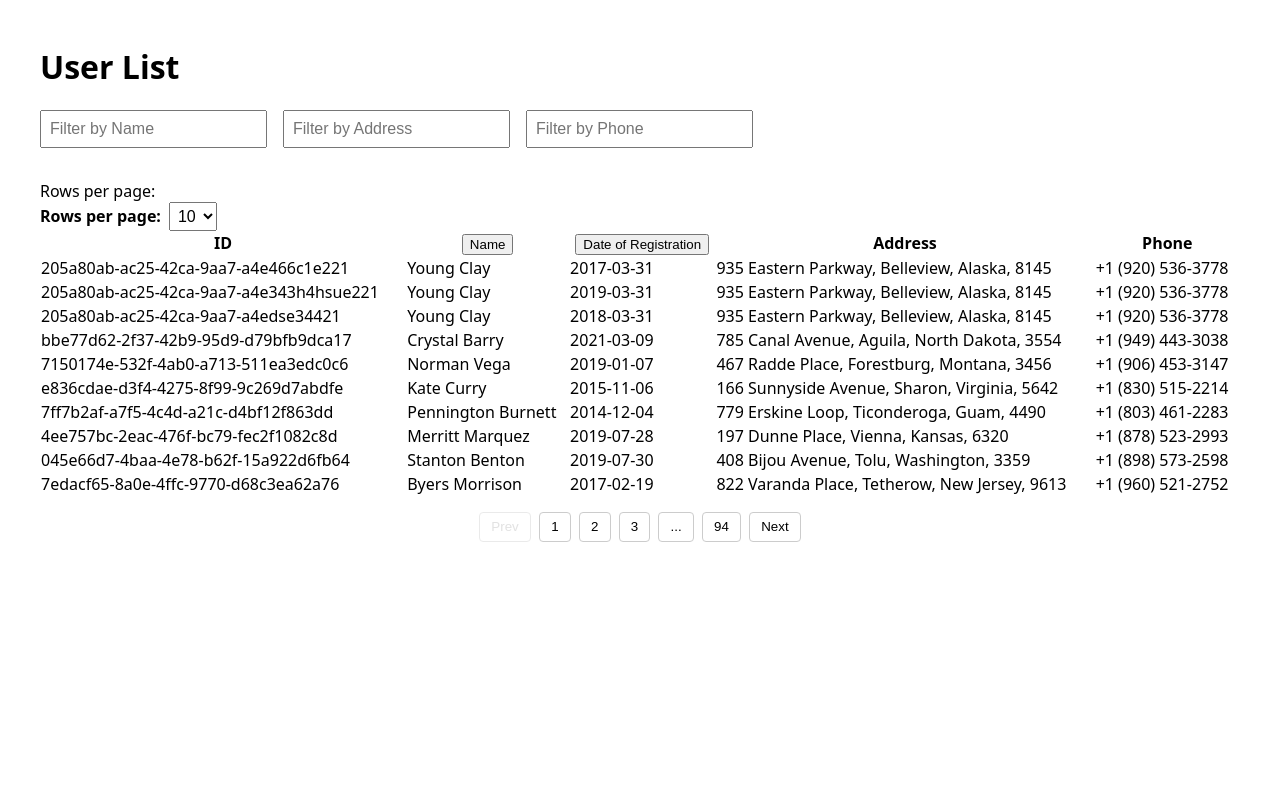
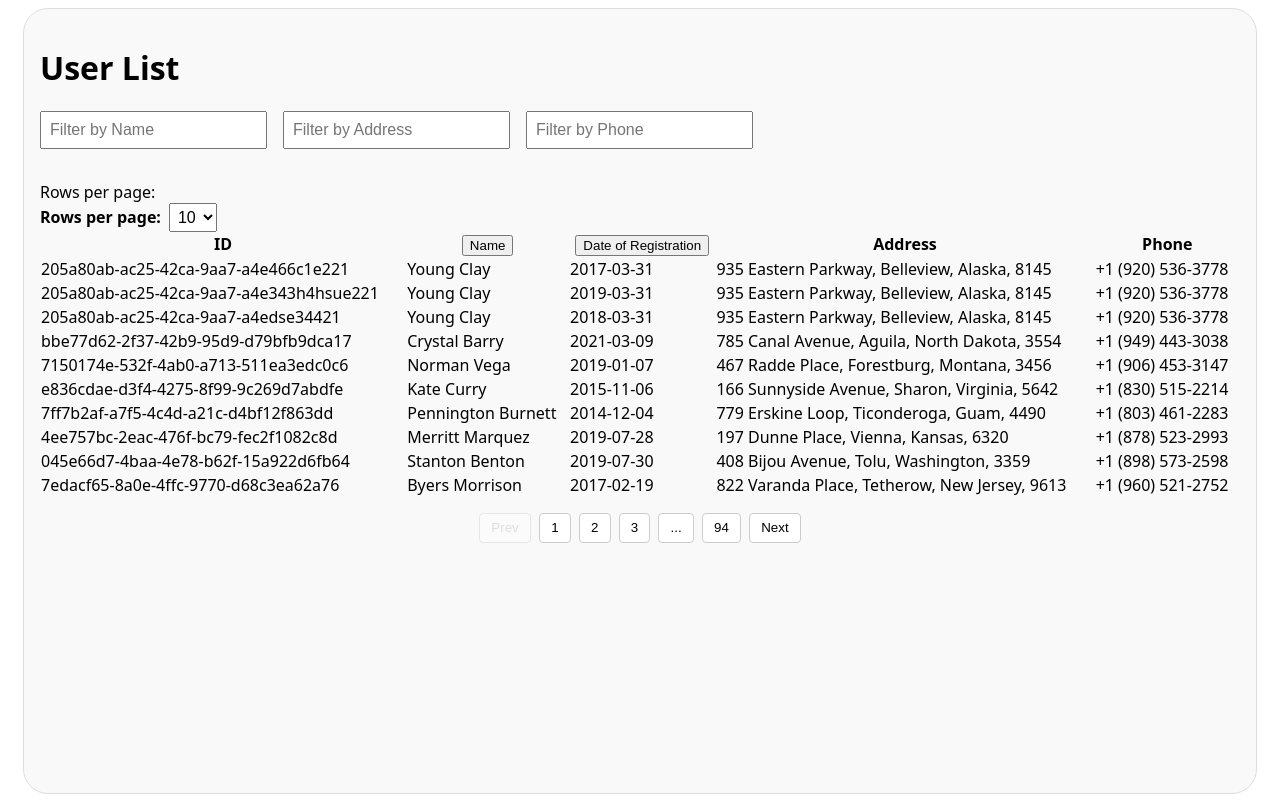
Before and after one commit to Muhannad-coding/users-table, a Vue app: page / in a window 1280 px wide. Built offline with nearby package versions, Linux system fonts and the light colour scheme.

Commit message:
style: enhance App.vue with improved container styling

```diff
--- a/src/App.vue
+++ b/src/App.vue
@@ -8,8 +8,13 @@
 <style>
 .app-container {
   max-width: 1200px;
+  min-height: calc(100vh - 3rem);
   margin: 0 auto;
   padding: 1rem;
   font-family: system-ui, sans-serif;
+  border-radius: 25px;
+  background-color: #f9f9f9;
+  border: 1px solid #ddd;
+  drop-shadow: 0 2px 8px rgba(0, 0, 0, 0.1);
 }
 </style>
```
